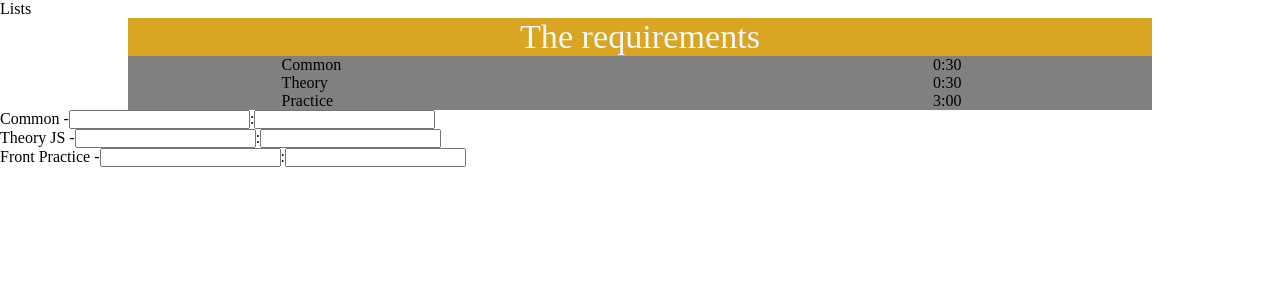
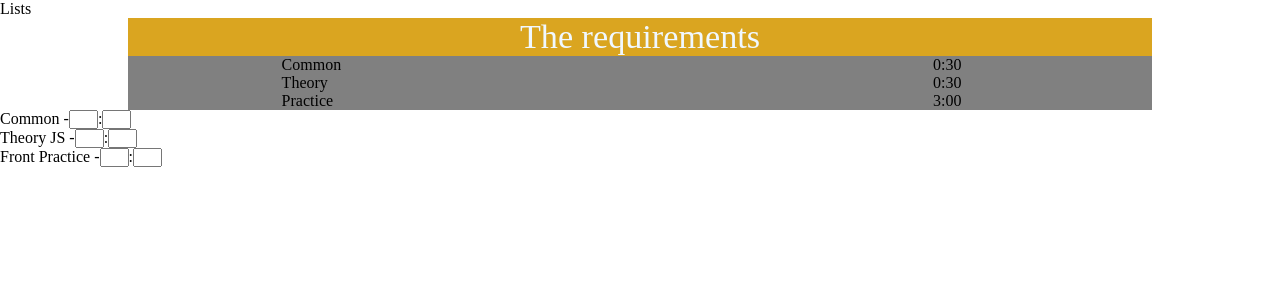
Before and after one commit to resufer/Lists, a React (Create React App) app: page / in a window 1280 px wide. Shown: the top 300 px of the page. Built offline with nearby package versions, Linux system fonts and the light colour scheme.

Commit message:
Update index.css

```diff
--- a/src/index.css
+++ b/src/index.css
@@ -7,6 +7,15 @@
 body {
   width: 100vw;
   height: 100vh;
+}
+
+.form input {
+  width: 25px;
+}
+
+.form input::-webkit-outer-spin-button,
+.form input::-webkit-inner-spin-button {
+    -webkit-appearance: none;
 }
 
 .list {
```
